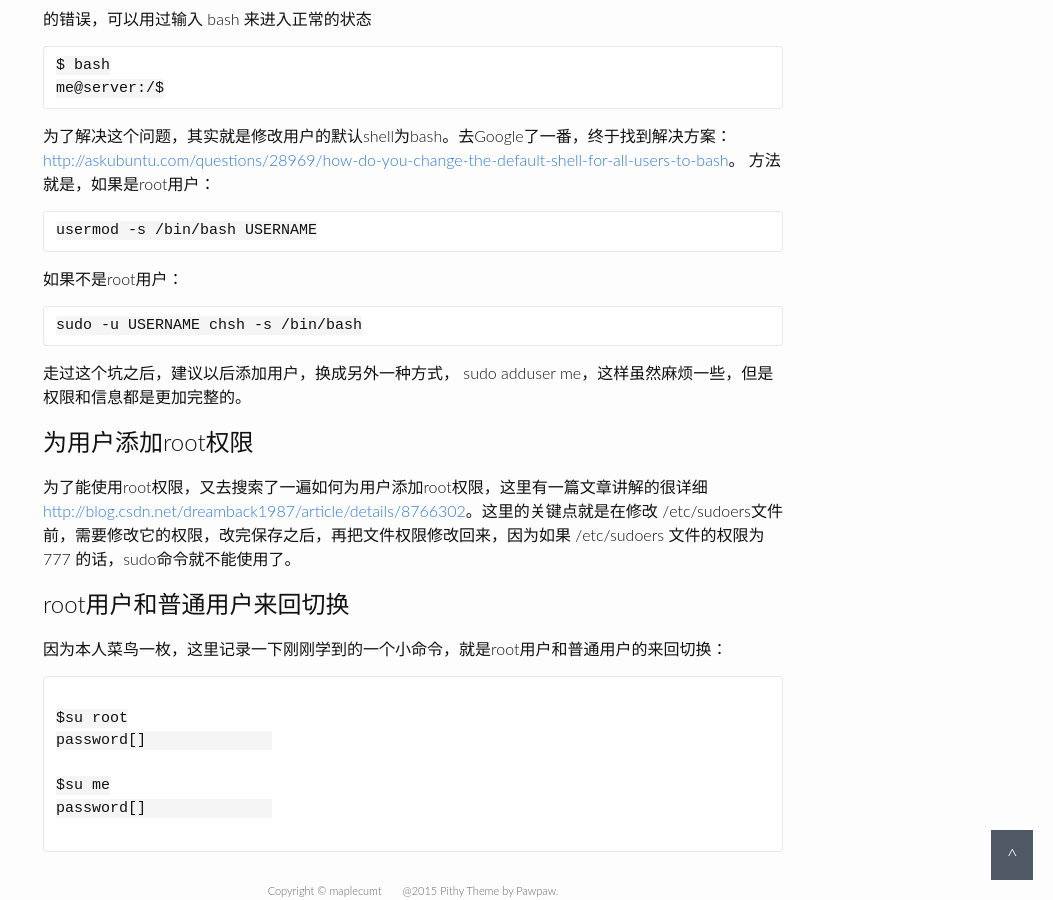
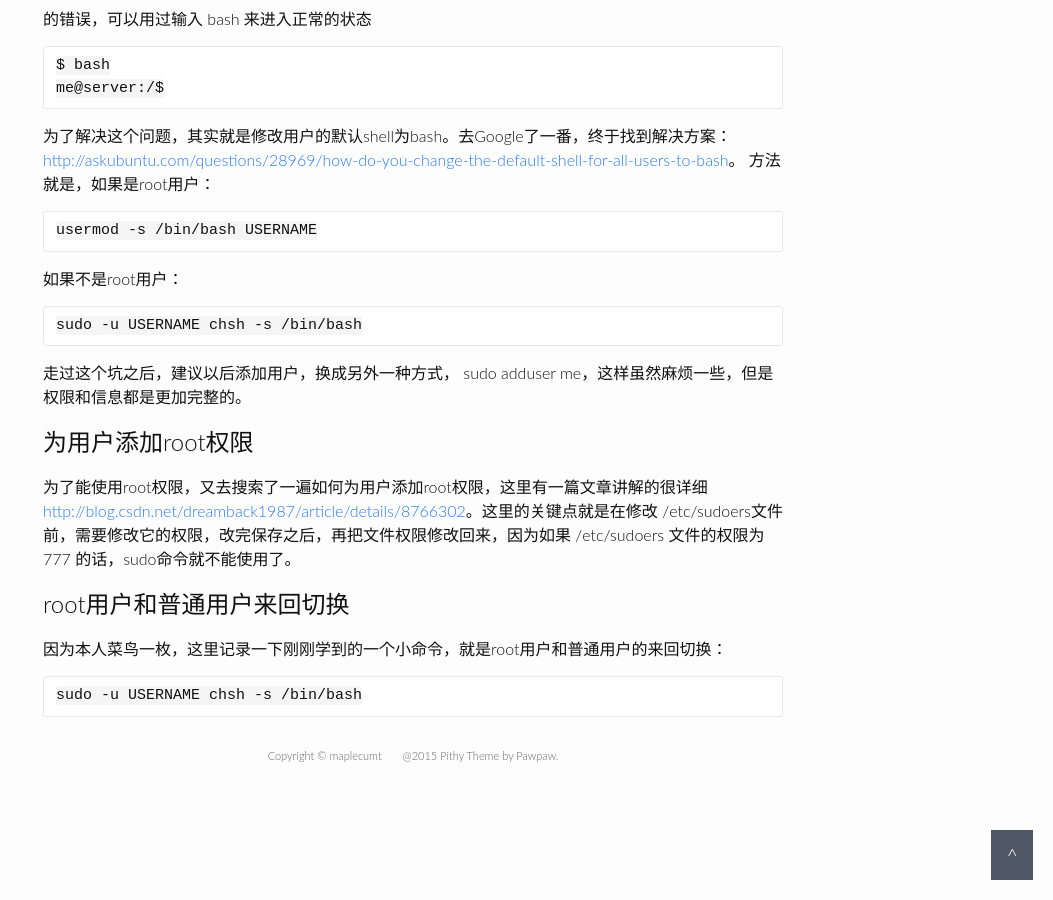
Before and after one commit to maple-yf/maplecumt, a Jekyll site: the page built from _posts/2015-12-01-Setting-Ubuntu-User.markdown, in a window 1280 px wide and 900 px high, scrolled down 627 px. Shown: the whole window, without its empty margins (227-1280 px from the left). Built offline with Jekyll 4.4.1, drawn with Linux system fonts in a browser that asks for light colours; comment, search, counter and statistics services are not loaded.

Commit message:
no message

````diff
--- a/_posts/2015-12-01-Setting-Ubuntu-User.markdown
+++ b/_posts/2015-12-01-Setting-Ubuntu-User.markdown
@@ -43,13 +43,6 @@ sudo -u USERNAME chsh -s /bin/bash
 ## root用户和普通用户来回切换 ##
 因为本人菜鸟一枚，这里记录一下刚刚学到的一个小命令，就是root用户和普通用户的来回切换：
 
-
 ```
-
-$su root
-password[]
-
-$su me
-password[]
-
+sudo -u USERNAME chsh -s /bin/bash
 ```
````
